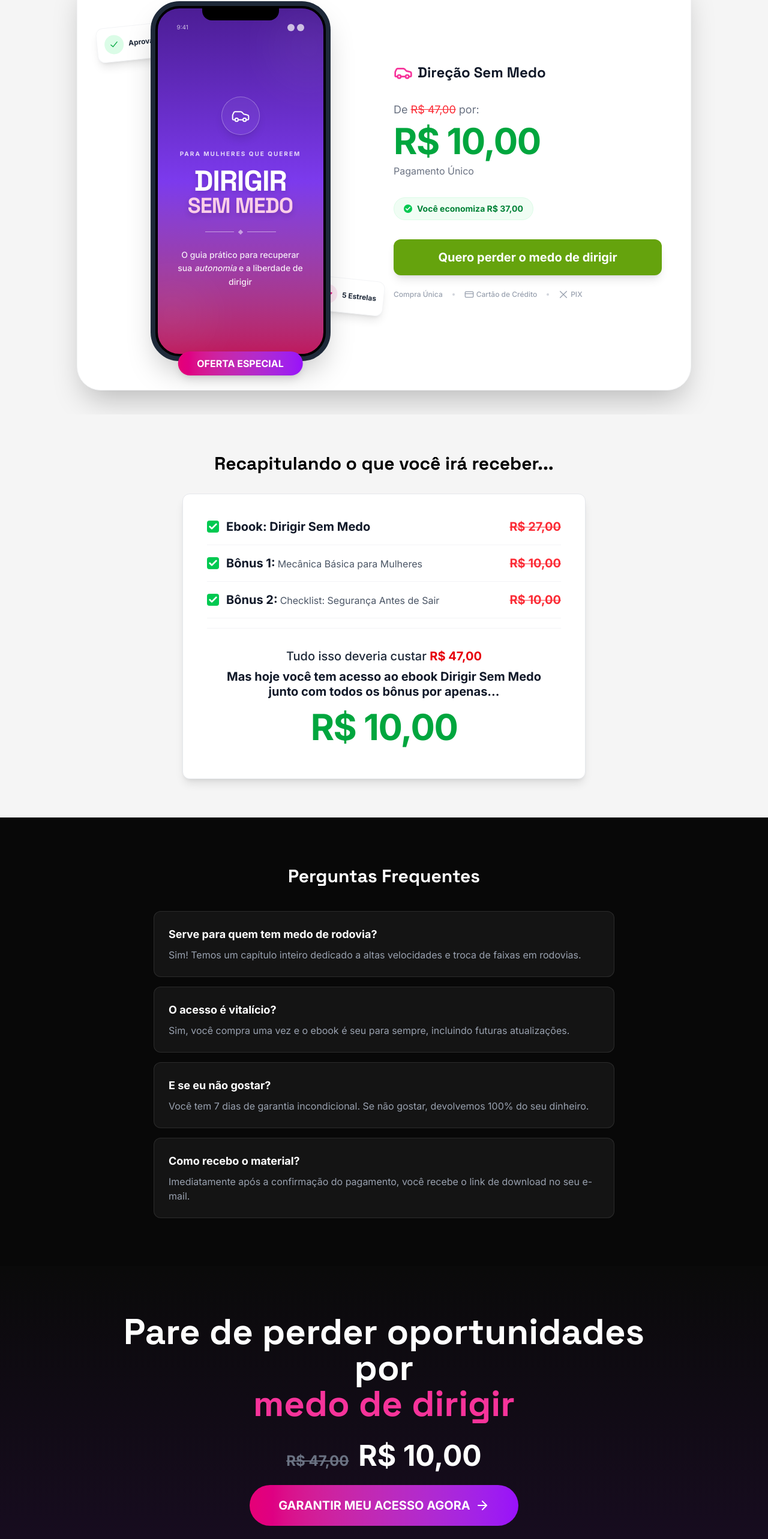
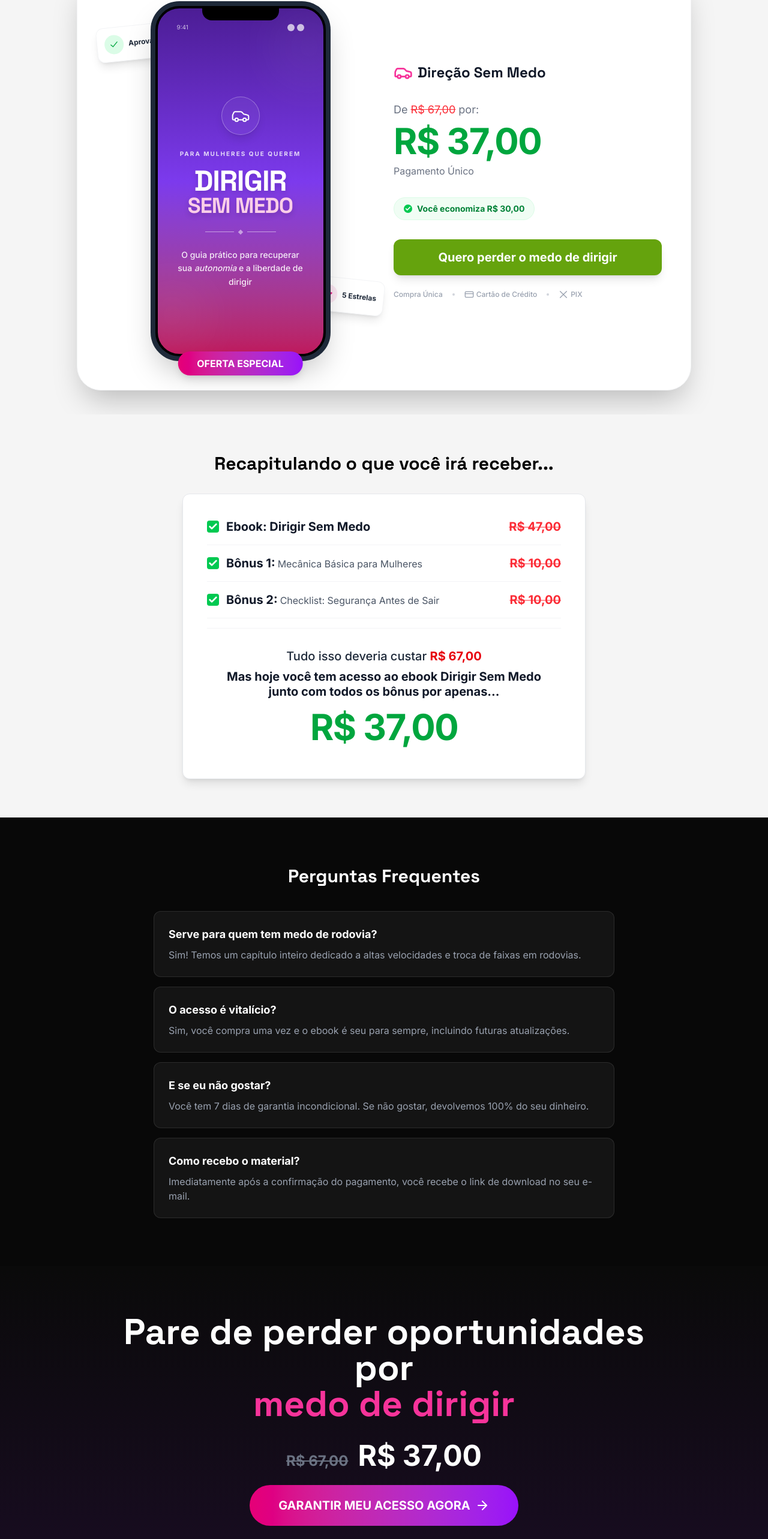
Before and after one commit to LucasRodriguesRibeiro/direcaosemmedo, a React (Vite) app: page / in a window 1280 px wide. Shown: the part 4879-7445 px from the top of the page at 60% size. Built offline with nearby package versions, Linux system fonts and the light colour scheme.

Commit message:
Atualizando oferta para R$ 37

```diff
--- a/src/App.tsx
+++ b/src/App.tsx
@@ -602,16 +602,16 @@ export default function App() {
                 </div>
 
                 <div className="space-y-2 mb-8">
-                  <p className="text-gray-500 text-lg">De <span className="line-through text-red-500">R$ 47,00</span> por:</p>
+                  <p className="text-gray-500 text-lg">De <span className="line-through text-red-500">R$ 67,00</span> por:</p>
                   <h3 className="text-5xl md:text-6xl font-black text-green-600 tracking-tight">
-                    R$ 10,00
+                    R$ 37,00
                   </h3>
                   <p className="text-gray-500">Pagamento Único</p>
                 </div>
 
                 <div className="inline-flex items-center gap-2 bg-green-50 text-green-700 px-4 py-2 rounded-full font-bold text-sm mb-8 border border-green-100">
                   <div className="bg-green-500 rounded-full p-0.5"><Check size={10} className="text-white" strokeWidth={4} /></div>
-                  Você economiza R$ 37,00
+                  Você economiza R$ 30,00
                 </div>
 
                 <button
@@ -657,7 +657,7 @@ export default function App() {
                   </div>
                   <span className="font-bold text-lg md:text-xl">Ebook: Dirigir Sem Medo</span>
                 </div>
-                <span className="text-red-500 font-bold text-lg md:text-xl line-through decoration-2 decoration-red-500/50">R$ 27,00</span>
+                <span className="text-red-500 font-bold text-lg md:text-xl line-through decoration-2 decoration-red-500/50">R$ 47,00</span>
               </div>
 
               <div className="flex items-center justify-between gap-4 border-b border-gray-100 pb-4">
@@ -688,14 +688,14 @@ export default function App() {
 
               <div className="text-center pt-8 pb-4 border-t border-gray-100 mt-4">
                 <p className="text-lg md:text-xl font-medium text-gray-800 mb-2">
-                  Tudo isso deveria custar <span className="text-red-600 font-bold">R$ 47,00</span>
+                  Tudo isso deveria custar <span className="text-red-600 font-bold">R$ 67,00</span>
                 </p>
                 <p className="text-lg md:text-xl font-bold text-gray-900 leading-tight">
                   Mas hoje você tem acesso ao ebook Dirigir Sem Medo <br className="hidden md:block" />
                   junto com todos os bônus por apenas...
                 </p>
                 <p className="text-5xl md:text-6xl font-black text-green-600 tracking-tight mt-4">
-                  R$ 10,00
+                  R$ 37,00
                 </p>
               </div>
             </div>
@@ -732,8 +732,8 @@ export default function App() {
           </h2>
           <div className="flex flex-col items-center gap-6">
             <div className="text-5xl font-bold text-white">
-              <span className="text-2xl text-gray-500 line-through mr-4">R$ 47,00</span>
-              R$ 10,00
+              <span className="text-2xl text-gray-500 line-through mr-4">R$ 67,00</span>
+              R$ 37,00
             </div>
             <button
               onClick={() => window.open('https://pay.hotmart.com/J104718348Y', '_blank')}
```
